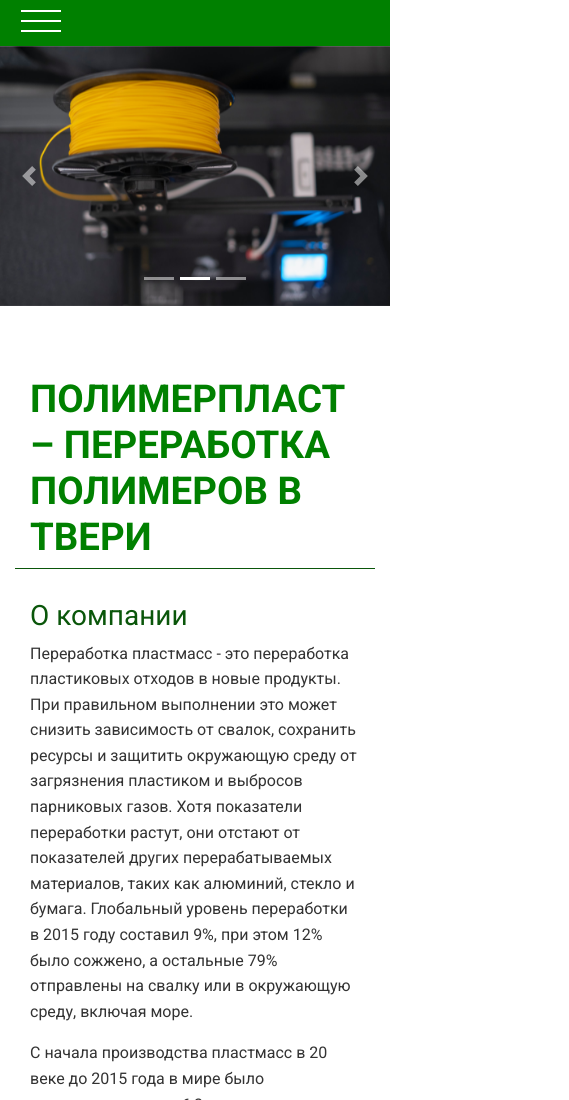
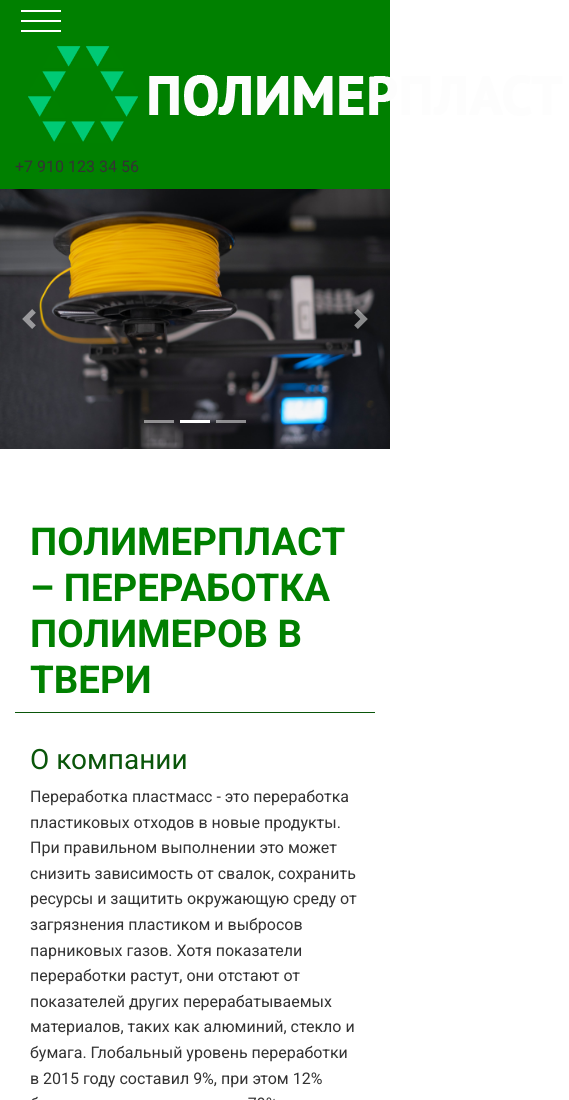
Before and after one commit to site2beru/plastic, a plain HTML site: page index.html in a window 390 px wide. Shown: the top 1100 px of the page, 569 px wide, since content can reach past the window. Drawn offline with nearby package versions, Linux system fonts and the light colour scheme.

Commit message:
Add files via upload

```diff
--- a/index.html
+++ b/index.html
@@ -20,9 +20,17 @@
 <body>
     <div class="topnav-mobile d-none d-block d-sm-none d-sm-block d-md-none">
         <div class="container">
+            <div class="topnav__wrapper">
             <button class="header__logo-mb">
                 <span class="hamburger"></span>
             </button>
+            <div class="logo__m">
+            <img class="logo__mobile" src="assets/img/logow.png" alt="">
+        </div>
+        <div class="topnav__mobile-phone">
+            +7 910 123 34 56
+        </div>
+    </div>
         </div>
     </div>
     <header class="header">
```
Also changed, not shown: page.html (+4 -1 lines).
